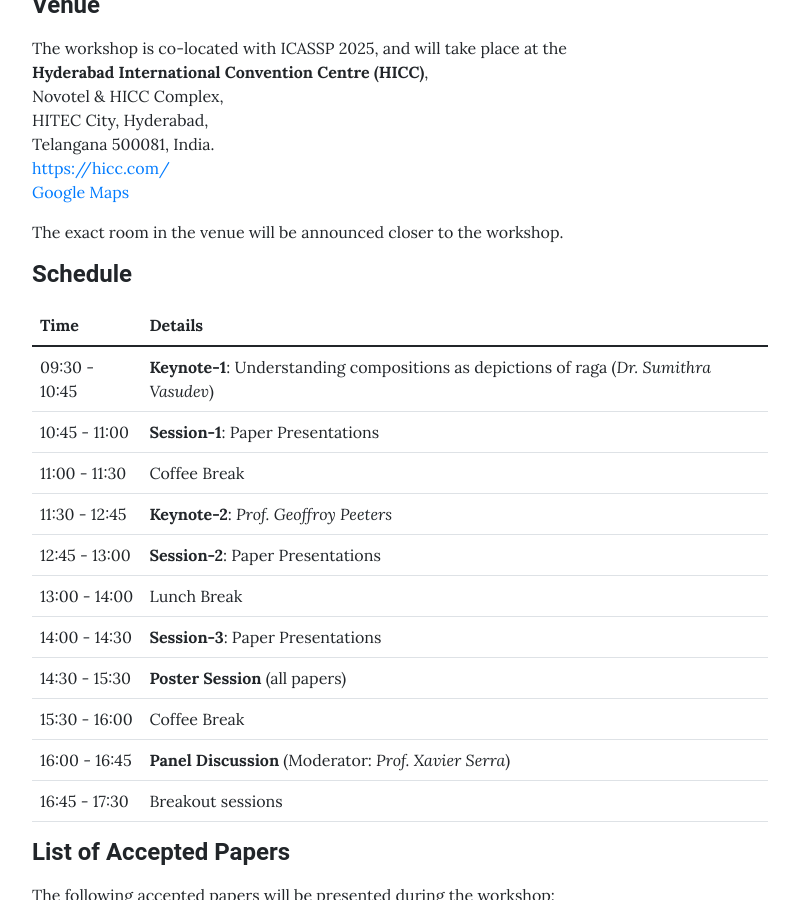
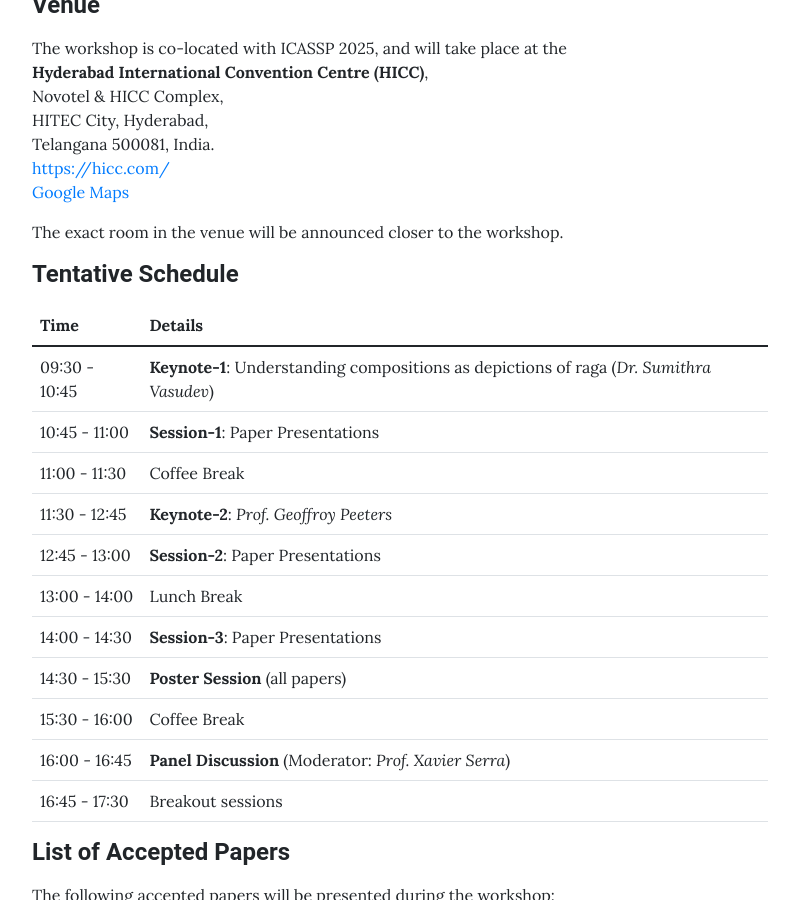
Before and after one commit to WIMAGA/wimaga.github.io, a Jekyll site: the page built from pages/program.md, in a window 1280 px wide and 900 px high, scrolled down 584 px. Shown: the whole window, without its empty margins (240-1039 px from the left). Built offline with Jekyll 4.4.1, drawn with Linux system fonts in a browser that asks for light colours.

Commit message:
Update program.md

```diff
--- a/pages/program.md
+++ b/pages/program.md
@@ -22,7 +22,7 @@ Telangana 500081, India.
 
 The exact room in the venue will be announced closer to the workshop.
 
-#### **<span style="color:$gray-800">Schedule</span>**
+#### **<span style="color:$gray-800">Tentative Schedule</span>**
 
 | Time     | Details |
 | -------- | ------- |
```
